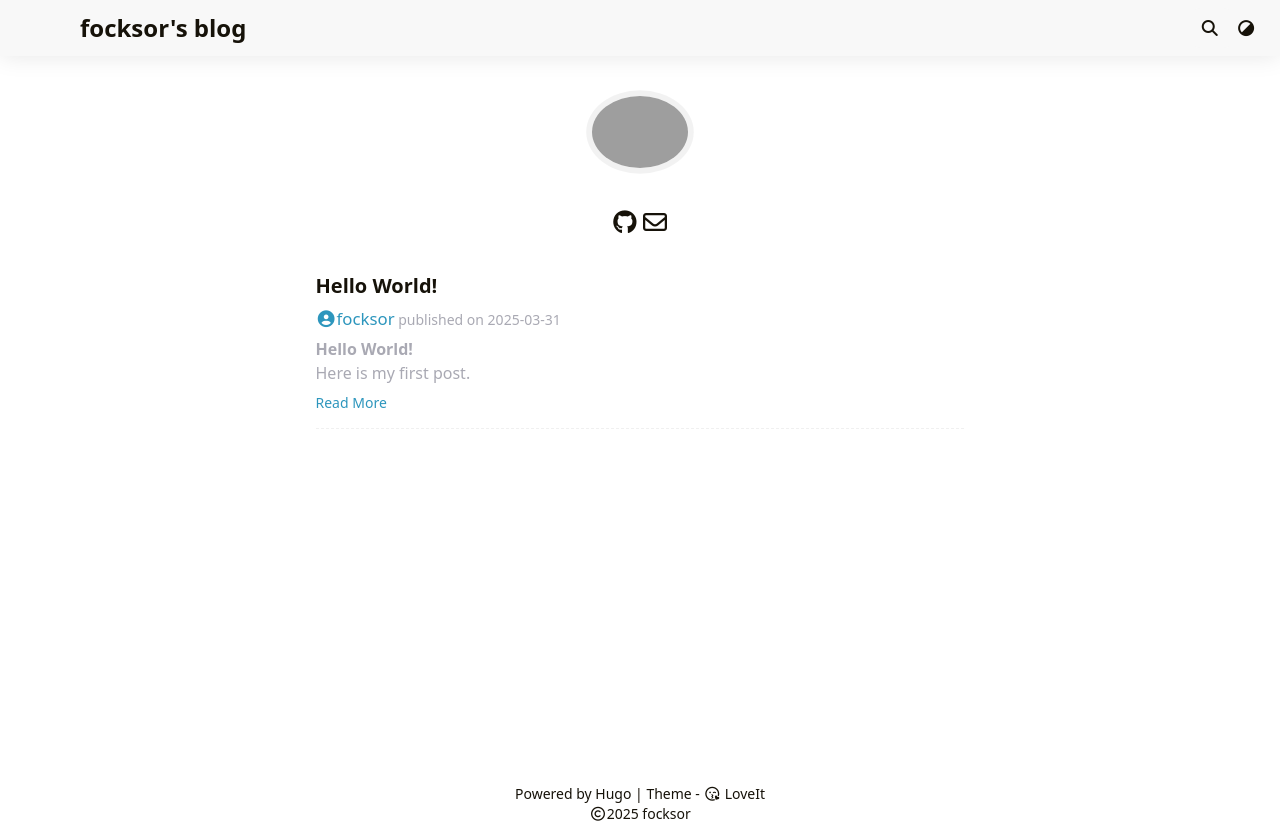
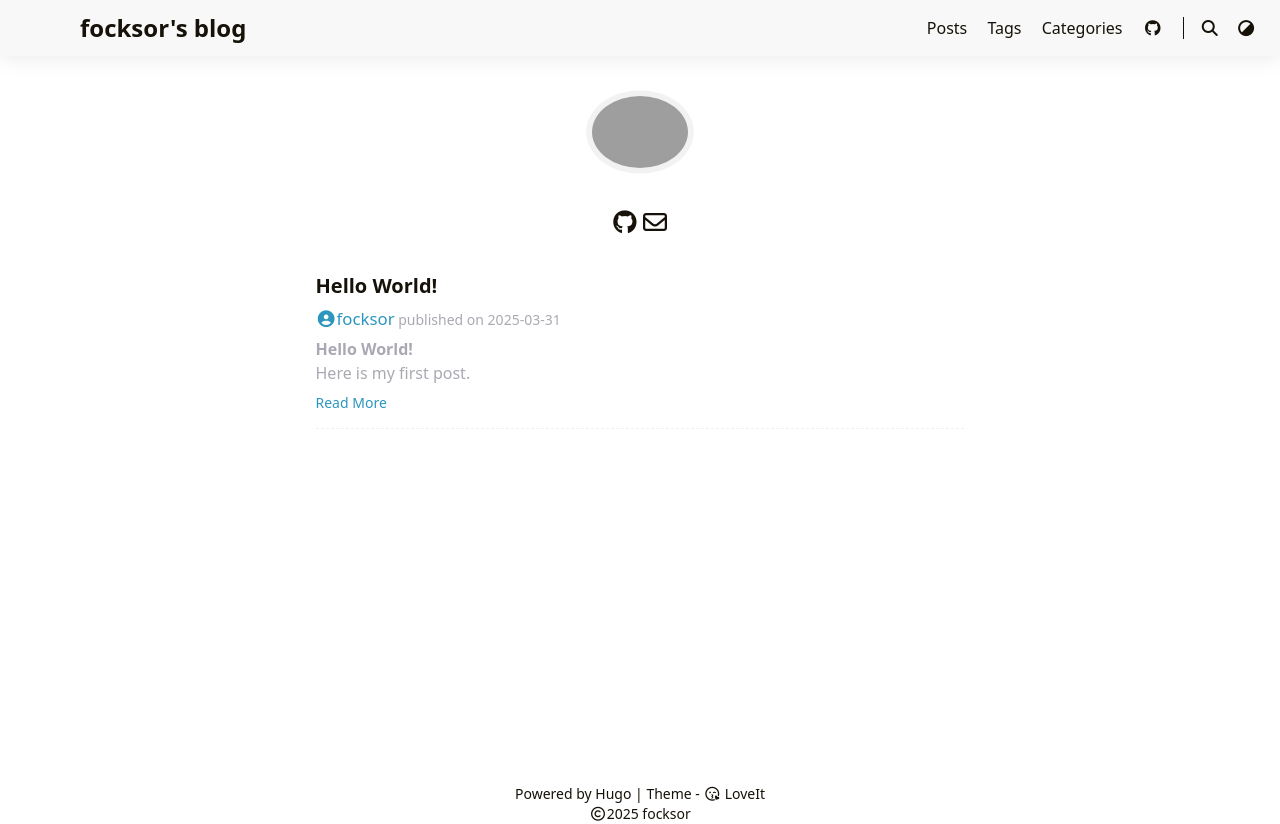
Before and after one commit to focksor/focksor.github.io, a plain HTML site: page index.html in a window 1280 px wide. Drawn offline with nearby package versions, Linux system fonts and the light colour scheme; some packages are replaced by stand-ins of ours; grey boxes are pictures that could not be loaded.

Commit message:
config menu focksor/focksor_notebook@ddbb5a57d26cb17bfd250dfea7d4927df09f13b4

```diff
--- a/index.html
+++ b/index.html
@@ -38,7 +38,7 @@
             <a href="/" title="focksor&#39;s blog">focksor&#39;s blog</a>
         </div>
         <div class="menu">
-            <div class="menu-inner"><span class="menu-item search" id="search-desktop">
+            <div class="menu-inner"><a class="menu-item" href="/posts/"> Posts </a><a class="menu-item" href="/tags/"> Tags </a><a class="menu-item" href="/categories/"> Categories </a><a class="menu-item" href="https://github.com/focksor/focksor.github.io" title="GitHub" rel="noopener noreffer" target="_blank"><i class='fab fa-github fa-fw' aria-hidden='true'></i>  </a><span class="menu-item delimiter"></span><span class="menu-item search" id="search-desktop">
                         <input type="text" placeholder="Search titles or contents..." id="search-input-desktop">
                         <a href="javascript:void(0);" class="search-button search-toggle" id="search-toggle-desktop" title="Search">
                             <i class="fas fa-search fa-fw" aria-hidden="true"></i>
@@ -80,7 +80,7 @@
                     <a href="javascript:void(0);" class="search-cancel" id="search-cancel-mobile">
                         Cancel
                     </a>
-                </div><a href="javascript:void(0);" class="menu-item theme-switch" title="Switch Theme">
+                </div><a class="menu-item" href="/posts/" title="">Posts</a><a class="menu-item" href="/tags/" title="">Tags</a><a class="menu-item" href="/categories/" title="">Categories</a><a class="menu-item" href="https://github.com/focksor/focksor.github.io" title="GitHub" rel="noopener noreffer" target="_blank"><i class='fab fa-github fa-fw' aria-hidden='true'></i></a><a href="javascript:void(0);" class="menu-item theme-switch" title="Switch Theme">
                 <i class="fas fa-adjust fa-fw" aria-hidden="true"></i>
             </a></div>
     </div>
@@ -90,14 +90,14 @@
     <div class="search-dropdown mobile">
         <div id="search-dropdown-mobile"></div>
     </div><main class="main">
-                <div class="container"><div class="page home" data-home="posts"><div class="home-profile"><div class="home-avatar"><img
+                <div class="container"><div class="page home" data-home="posts"><div class="home-profile"><div class="home-avatar"><a href="/posts/" title="Posts"><img
         class="lazyload"
         src="/svg/loading.min.svg"
         data-src="https://avatars.githubusercontent.com/u/29502168?v=4"
         data-srcset="https://avatars.githubusercontent.com/u/29502168?v=4, https://avatars.githubusercontent.com/u/29502168?v=4 1.5x, https://avatars.githubusercontent.com/u/29502168?v=4 2x"
         data-sizes="auto"
         alt="https://avatars.githubusercontent.com/u/29502168?v=4"
-        title="https://avatars.githubusercontent.com/u/29502168?v=4" /></div><div class="home-subtitle"><div id="id-1" class="typeit"></div></div><div class="links"><a href="https://github.com/focksor" title="GitHub" target="_blank" rel="noopener noreffer me"><i class="fab fa-github fa-fw" aria-hidden="true"></i></a><a href="mailto:focksor@outlook.com" title="Email" rel="me"><i class="far fa-envelope fa-fw" aria-hidden="true"></i></a></div></div>
+        title="https://avatars.githubusercontent.com/u/29502168?v=4" /></a></div><div class="home-subtitle"><div id="id-1" class="typeit"></div></div><div class="links"><a href="https://github.com/focksor" title="GitHub" target="_blank" rel="noopener noreffer me"><i class="fab fa-github fa-fw" aria-hidden="true"></i></a><a href="mailto:focksor@outlook.com" title="Email" rel="me"><i class="far fa-envelope fa-fw" aria-hidden="true"></i></a></div></div>
 <article class="single summary" itemscope itemtype="http://schema.org/Article"><h1 class="single-title" itemprop="name headline">
         <a href="/posts/hello_world/">Hello World!</a>
     </h1><div class="post-meta"><span class="post-author"><a href="https://github.com/focksor" title="Author" target="_blank" rel="noopener noreffer author" class="author"><i class="fas fa-user-circle fa-fw" aria-hidden="true"></i>focksor</a></span>&nbsp;<span class="post-publish">published on <time datetime="2025-03-31">2025-03-31</time></span></div><div class="content"><h3 id="hello-world">Hello World!</h3>
```
Also changed, not shown: 404.html (+2 -2 lines), categories/index.html (+2 -2 lines), posts/hello_world/index.html (+2 -2 lines), posts/index.html (+2 -2 lines), tags/index.html (+2 -2 lines).
